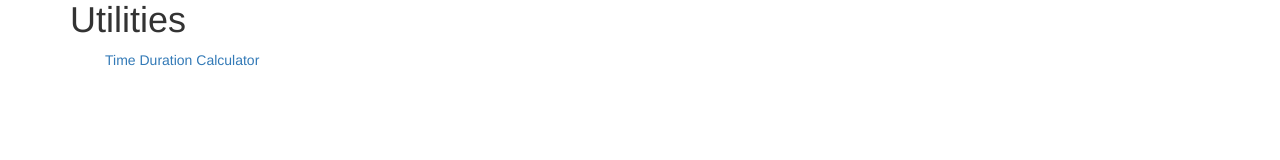
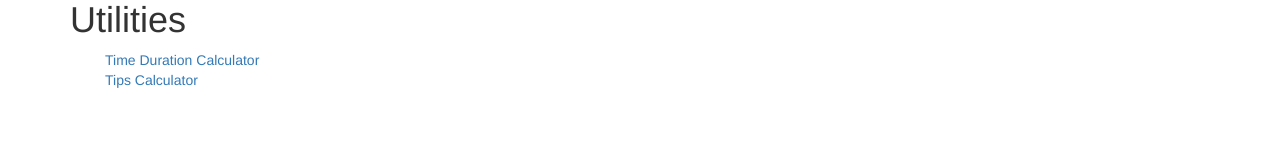
Before and after one commit to sabdiel/online, a plain HTML site: page src/index.html in a window 1280 px wide. Shown: the part 246-406 px from the top of the page. Drawn offline with nearby package versions, Linux system fonts and the light colour scheme.

Commit message:
Add Tips Calculator Link

```diff
--- a/src/index.html
+++ b/src/index.html
@@ -53,6 +53,7 @@
             <h1>Utilities</h1>
             <ul class="list-unstyled">
                 <li><a href="http://time-duration-calculator.sabdiel.com/" target="_blank">Time Duration Calculator</a></li>
+                <li><a href="http://tips-calculator.sabdiel.com/" target="_blank">Tips Calculator</a></li>
             </ul>
         </section>
 
```
